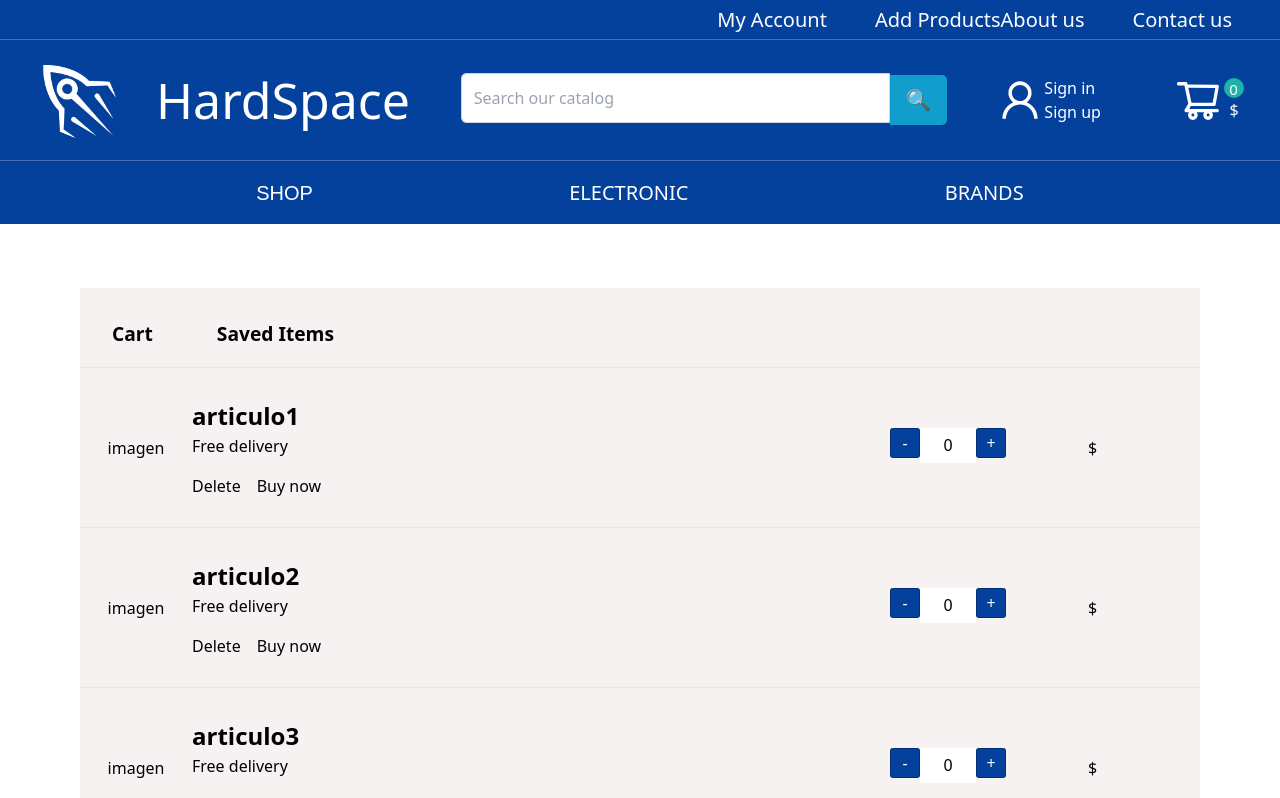
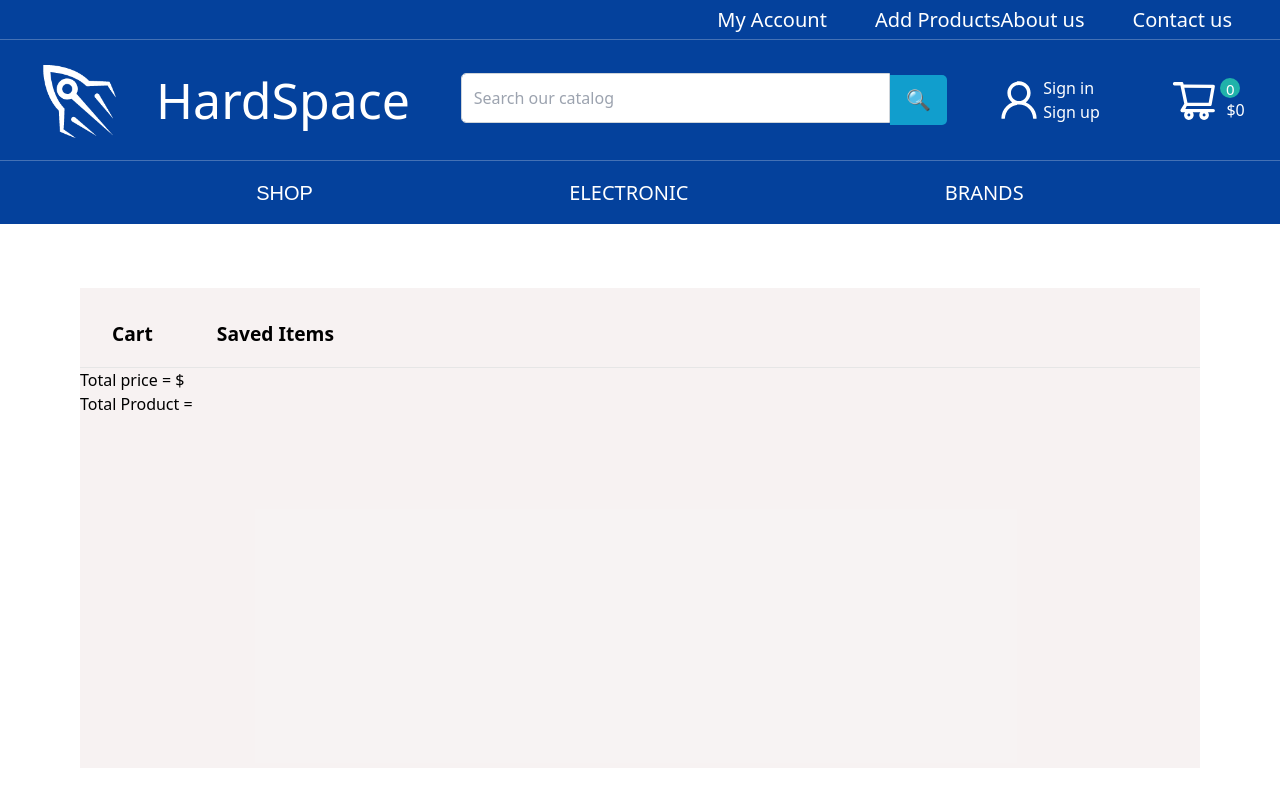
Before and after one commit to lucianhoff/hardspace-webapp, a React (Create React App) app in the folder frontend/: page /cart in a window 1280 px wide. Shown: the top 798 px of the page. Built offline with nearby package versions, Linux system fonts and the light colour scheme; some icons are missing.

Commit message:
funciona lentejita + precio total + total productos

```diff
--- a/frontend/package.json
+++ b/frontend/package.json
@@ -22,6 +22,7 @@
     "redux-thunk": "^2.4.1",
     "sweetalert2": "^11.3.4",
     "swiper": "^7.4.1",
+    "url": "^0.11.0",
     "web-vitals": "^2.1.2"
   },
   "scripts": {
--- a/frontend/src/components/IndividualCart.js
+++ b/frontend/src/components/IndividualCart.js
@@ -1,27 +1,38 @@
-import React , {useState }from 'react'
+import { process_params } from 'express/lib/router';
+import React , {useState, useEffect }from 'react'
+import {connect} from 'react-redux'
+import productsActions from '../redux/actions/productsActions'
 
 
+function IndividualCart( props, [{elemento}]){
 
-function IndividualCart({elemento}){
 
     const [count, setCount] = useState(0);
 
+    useEffect(() => {
+        setCount(elemento.qty)
+    }, [])
+
 
     const decrementCount = () => {
+
         count > 0 && setCount(parseInt(count)-1)
      }
 
     const incrementCount = () => {
-           setCount(parseInt(count)+1);
+        props.setTotalProducts(props.totalProducts+1)
+        // props.setTotalPrice(sumaPrice)
+        setCount(parseInt(count)+1);
         }
+
 
 
     return(
             <>
             <div className="articleContainer">
-                            <div className="articleImg"> imagen</div>
+                            <img className="articleImg" src={elemento.images[0]}></img>
                             <div className="articleInfo">
-                                <p className="articleTitle">{elemento.nombre}</p>
+                                <p className="articleTitle">{elemento.name}</p>
                                 <p>Free delivery</p>
                                 <div className="deleteAndBuy">
                                     <button className="delete">Delete</button>
@@ -44,11 +55,25 @@ function IndividualCart({elemento}){
 
                              <button className="boton"  onClick={incrementCount}>+</button>
                             </div>
-                           <div className="articlePrice">$</div>
+                           <div className="articlePrice">${elemento.price}</div>
                         </div>
 
 </>
     )
 }
 
-export default IndividualCart
+const mapStateToProps = (state) =>{
+    return{
+        totalProducts: state.productsReducer.totalProducts,
+        // totalPrice: state.productsReducer.totalPrice
+    }
+  }
+
+  const mapDispatchToProps = {
+    setTotalProducts: productsActions.setTotalProducts,
+    // setTotalPrice: productsActions.setTotalPrice
+  }
+
+  export default connect (mapStateToProps, mapDispatchToProps)(IndividualCart)
+
+// export default IndividualCart
--- a/frontend/src/components/navbar/Navbar.js
+++ b/frontend/src/components/navbar/Navbar.js
@@ -133,9 +133,9 @@ function Navigation(props) {
            <Link to="/cart"><AiOutlineShoppingCart /></Link>
           </div>
           <div className="signClass">
-           <div className="badge">0</div>
+           <div className="badge">{props.totalProducts}</div>
             {/* <h5>My Cart</h5> */}
-            <h5>$</h5>
+            <h5>${props.totalPrice}</h5>
           </div>
         </div>
         </div>
@@ -168,6 +168,8 @@ const mapStateToProps = (state) => {
     token: state.users.token,
     firstName: state.users.firstName,
     image: state.users.image,
+    totalProducts: state.productsReducer.totalProducts,
+    totalPrice: state.productsReducer.totalPrice
 
   }
 }
--- a/frontend/src/pages/Cart.js
+++ b/frontend/src/pages/Cart.js
@@ -1,24 +1,38 @@
-import React from 'react'
-
+import React , {useEffect, useState} from 'react'
 import IndividualCart from '../components/IndividualCart'
 
 function Cart(){
 
+   const [array, setArray] = useState([])
+   const [totalProd, setTotalProd] = useState()
+   const [totalPrice, setTotalPrice] = useState()
 
-    const array = [
-                    {"nombre": "articulo1",
-                    "id" : 0,
-                "count": 4},
-                {"nombre": "articulo2",
-                "id" : 1,
-                "count": 2},
-                {"nombre": "articulo3",
-                "id" : 2,
-                "count": 5}
+    useEffect(() => {
+    allStorage()
 
-                ]
+    }, [])
 
 
+
+    function allStorage() {
+        var archive = [];
+        var sumaProd = 0;
+        var sumaPrice = 0;
+
+        for (var i = 0; i<localStorage.length; i++) {
+            archive[i] = JSON.parse(localStorage.getItem(localStorage.key(i)));
+            sumaProd = sumaProd + archive[i].qty
+            sumaPrice = sumaPrice + archive[i].price
+
+        console.log(archive)
+        setArray(archive)
+        setTotalProd(sumaProd)
+        setTotalPrice(sumaPrice)
+        }
+    }
+
+
+    console.log(array)
 
     return(
         <>
@@ -28,6 +42,7 @@ function Cart(){
                     <h3 className="guardados">Saved Items</h3>
                 </div>
                 <div>
+
                     {array.map((elemento,index)=> {
                         return (
                             <IndividualCart elemento={elemento} />
@@ -37,6 +52,10 @@ function Cart(){
 
 
                 </div>
+                <div>
+                    <h3>Total price = ${totalPrice}</h3>
+                    <h3>Total Product = {totalProd}</h3>
+                </div>
 
             </div>
 
@@ -45,4 +64,5 @@ function Cart(){
     )
 }
 
+
 export default Cart
--- a/frontend/src/pages/Products.js
+++ b/frontend/src/pages/Products.js
@@ -1,4 +1,4 @@
-import React , {useEffect} from "react";
+import React , {useEffect, useState} from "react";
 import { connect } from "react-redux";
 import "../App.css";
 import productsActions from "../redux/actions/productsActions"
@@ -16,6 +16,9 @@ const Products = (props) => {
     props.getAllProducts()
 }, [])
 
+const [array, setArray] = useState([])
+const [totalProd, setTotalProd] = useState()
+const [totalPrice, setTotalPrice] = useState()
 
 
   function addCart(elemento){
@@ -35,17 +38,29 @@ const Products = (props) => {
       localStorage.setItem(elemento._id, JSON.stringify(producto))
       console.log("agregaste al carrito", elemento.name)
     }
+
+    allStorage()
+
   }
 
+  function allStorage() {
+    var archive = [];
+    var sumaProd = 0;
+    var sumaPrice = 0;
 
+    for (var i = 0; i<localStorage.length; i++) {
+        archive[i] = JSON.parse(localStorage.getItem(localStorage.key(i)));
+        sumaProd = sumaProd + archive[i].qty
+        sumaPrice = sumaPrice + archive[i].price
 
-
-
-
-
-
-
-
+    console.log(archive)
+    props.setTotalProducts(sumaProd)
+    props.setTotalPrice(sumaPrice)
+    // setArray(archive)
+    // setTotalProd(sumaProd)
+    // setTotalPrice(sumaPrice)
+    }
+}
 
 
 
@@ -110,12 +125,14 @@ const Products = (props) => {
 
 const mapStateToProps = (state) =>{
   return{
-      productsList : state.productsReducer.productsList,
+      productsList : state.productsReducer.productsList
   }
 }
 
 const mapDispatchToProps = {
-  getAllProducts: productsActions.getAllProducts
+  getAllProducts: productsActions.getAllProducts,
+  setTotalProducts: productsActions.setTotalProducts,
+  setTotalPrice: productsActions.setTotalPrice
 }
 
 export default connect (mapStateToProps, mapDispatchToProps)(Products)
--- a/frontend/src/redux/actions/productsActions.js
+++ b/frontend/src/redux/actions/productsActions.js
@@ -8,6 +8,16 @@ const productsActions = {
             dispatch({type: 'GET_ALL_PRODUCTS', payload: data})
         }
     },
+    setTotalProducts: (totalQuantity) => {
+        return async (dispatch) => {
+            dispatch({type: 'TOTAL_PRODUCTS', payload: totalQuantity})
+        }
+    },
+    setTotalPrice: (totalPrice) => {
+        return async (dispatch) => {
+            dispatch({type: 'TOTAL_PRICE', payload: totalPrice})
+        }
+    }
 }
 
 export default productsActions
--- a/frontend/src/redux/reducers/productsReducer.js
+++ b/frontend/src/redux/reducers/productsReducer.js
@@ -1,5 +1,7 @@
 const initState = {
     productsList: [],
+    totalProducts: 0,
+    totalPrice: 0
 }
 
 const productsReducer = (state = initState,action)=>{
@@ -9,9 +11,20 @@ const productsReducer = (state = initState,action)=>{
             ...state,
             productsList: action.payload,
         }
+        case 'TOTAL_PRODUCTS' :
+        return {
+            ...state,
+            totalProducts: action.payload,
+        }
+        case 'TOTAL_PRICE' :
+        return {
+            ...state,
+            totalPrice: action.payload,
+        }
         default:
             return state
     }
+
 }
 
 export default productsReducer
```
Also changed, not shown: 1 other file (tests, documents, lock files or other folders).
